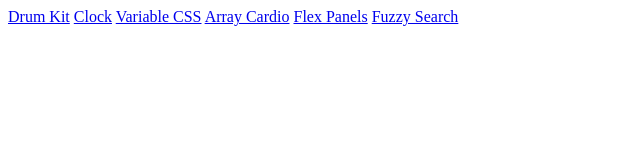
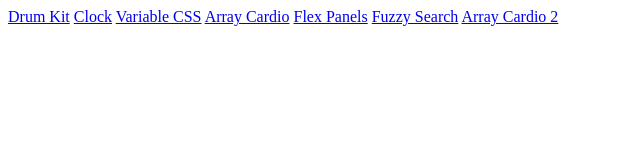
Before and after one commit to Sherwinlove/js30, a website: page dist/index.html in a window 1280 px wide. Shown: the whole page, without its empty margins (0-640 px from the left). Drawn offline with Linux system fonts and the light colour scheme.

Commit message:
Upated master index.html

```diff
--- a/dist/index.html
+++ b/dist/index.html
@@ -12,5 +12,6 @@
     <a href="day4" target="_blank">Array Cardio</a>
     <a href="day5" target="_blank">Flex Panels</a>
     <a href="day6" target="_blank">Fuzzy Search</a>
+    <a href="day7" target="_blank">Array Cardio 2</a>
 </body>
 </html>
```
